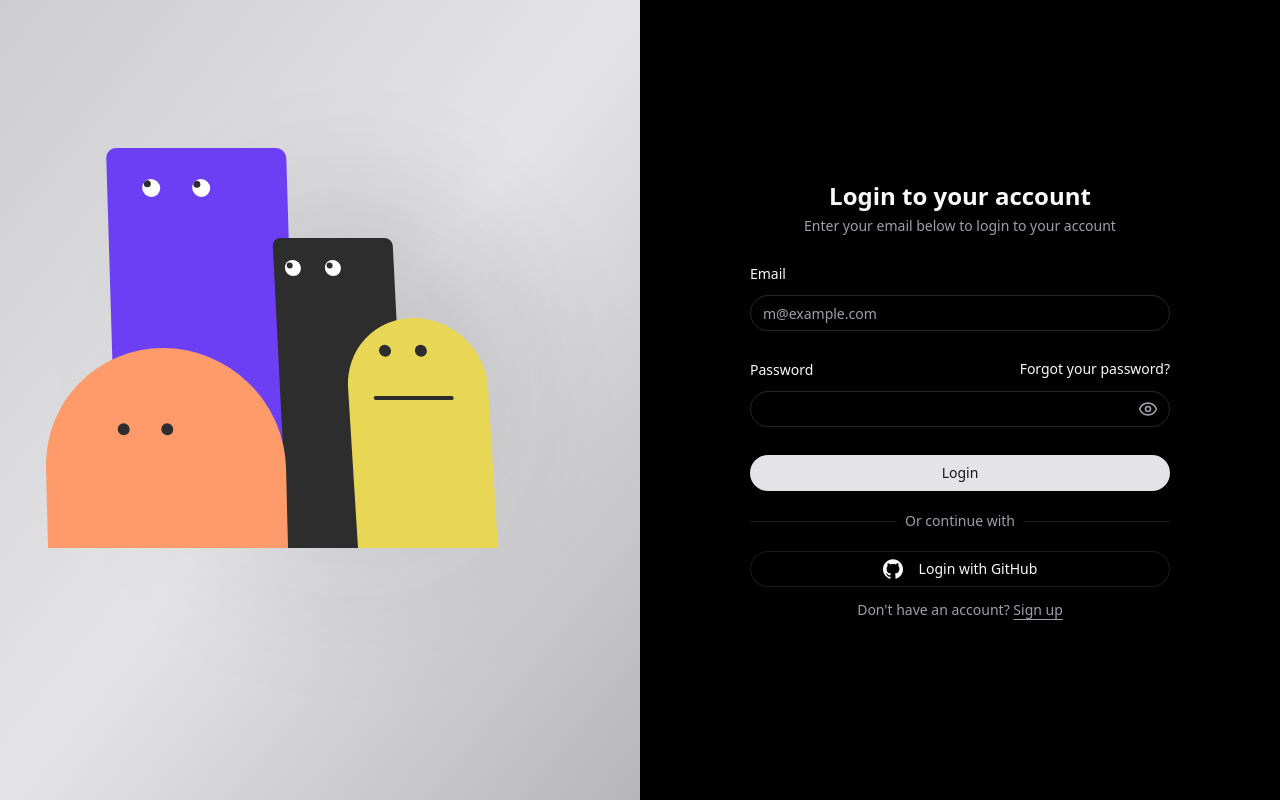
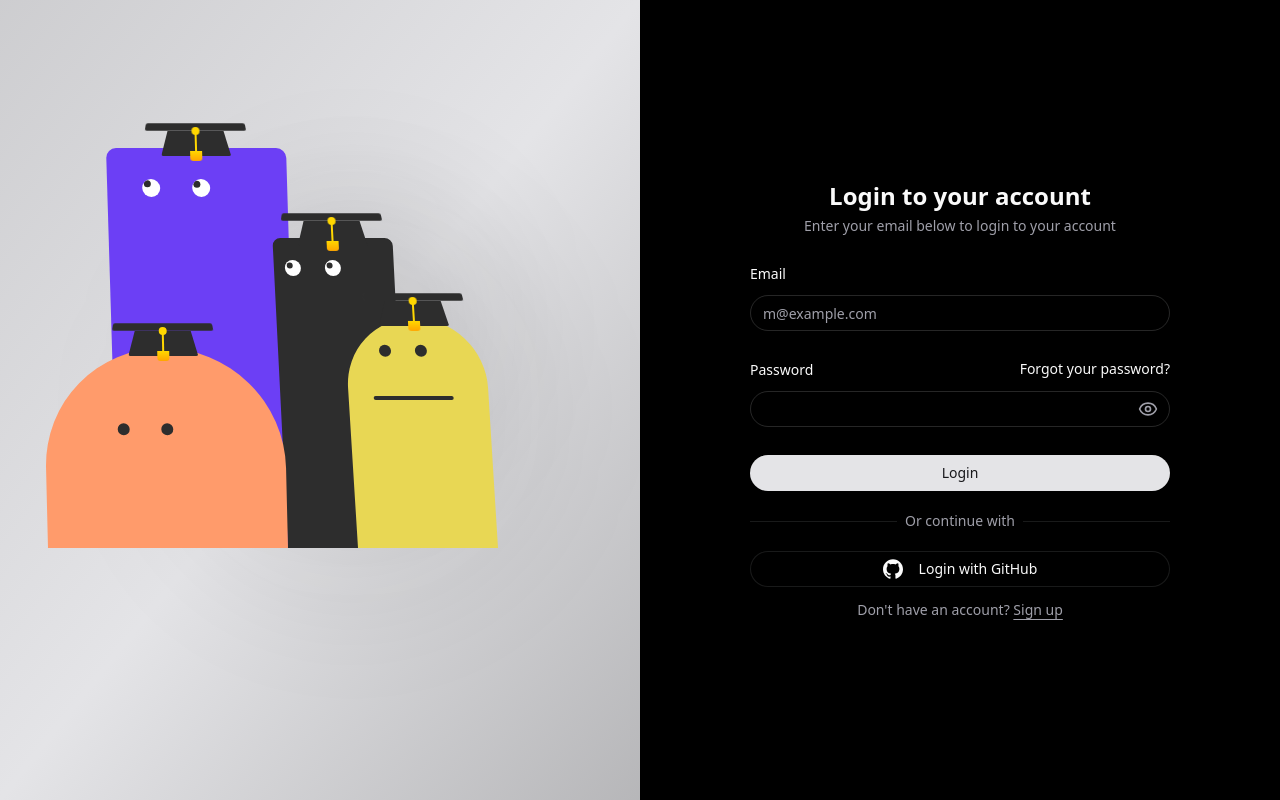
Before and after one commit to FadyEmad01/test-lilly-project, a Next.js app: page /login in a window 1280 px wide. Built offline with nearby package versions, Linux system fonts and the light colour scheme.

Commit message:
add cap to the login characters

```diff
--- a/components/auth/login-form.tsx
+++ b/components/auth/login-form.tsx
@@ -172,6 +172,99 @@ const EyeBall = ({
           }}
         />
       )}
+    </div>
+  );
+};
+
+// Graduation Cap Component
+const GraduationCap = ({ color = "#2D2D2D" }: { color?: string }) => {
+  return (
+    <div
+      className="absolute"
+      style={{
+        left: '50%',
+        top: '-25px',
+        transform: 'translateX(-50%)',
+        zIndex: 10,
+      }}
+    >
+      {/* Mortarboard (flat square top) */}
+      <div
+        style={{
+          width: '100px',
+          height: '8px',
+          backgroundColor: color,
+          position: 'absolute',
+          left: '50%',
+          transform: 'translateX(-50%) perspective(100px) rotateX(20deg)',
+          borderRadius: '2px',
+        }}
+      />
+
+      {/* Cap base (the part that sits on head) */}
+      <div
+        style={{
+          width: '70px',
+          height: '25px',
+          backgroundColor: color,
+          position: 'absolute',
+          left: '50%',
+          top: '8px',
+          transform: 'translateX(-50%)',
+          borderRadius: '4px 4px 2px 2px',
+          clipPath: 'polygon(10% 0%, 90% 0%, 100% 100%, 0% 100%)',
+        }}
+      />
+
+      {/* Tassel */}
+      <div
+        className="absolute"
+        style={{
+          left: '50%',
+          top: '4px',
+          transform: 'translateX(-50%)',
+        }}
+      >
+        {/* Tassel button */}
+        <div
+          style={{
+            width: '8px',
+            height: '8px',
+            backgroundColor: '#FFD700',
+            borderRadius: '50%',
+            position: 'absolute',
+            left: '50%',
+            transform: 'translateX(-50%)',
+          }}
+        />
+
+        {/* Tassel cord */}
+        <div
+          style={{
+            width: '2px',
+            height: '20px',
+            backgroundColor: '#FFD700',
+            position: 'absolute',
+            left: '50%',
+            top: '6px',
+            transform: 'translateX(-50%)',
+          }}
+        />
+
+        {/* Tassel fringe */}
+        <div
+          style={{
+            width: '12px',
+            height: '10px',
+            background: 'linear-gradient(to bottom, #FFD700, #FFA500)',
+            position: 'absolute',
+            left: '50%',
+            top: '24px',
+            transform: 'translateX(-50%)',
+            borderRadius: '0 0 3px 3px',
+          }}
+        />
+      </div>
     </div>
   );
 };
@@ -506,7 +599,7 @@ function LoginPage() {
           {/* Cartoon Characters */}
           <div className="relative" style={{ width: '550px', height: '400px' }}>
 
-            {/* Purple tall rectangle character - Back layer */}
+            {/* Purple tall rectangle character with graduation cap - Back layer */}
             <div
               ref={purpleRef}
               className="absolute bottom-0 transition-all duration-700 ease-in-out"
@@ -525,6 +618,9 @@ function LoginPage() {
                 transformOrigin: 'bottom center',
               }}
             >
+              {/* Graduation Cap */}
+              <GraduationCap color="#2D2D2D" />
+
               {/* Eyes */}
               <div
                 className="absolute flex gap-8 transition-all duration-700 ease-in-out"
@@ -577,6 +673,10 @@ function LoginPage() {
                 transformOrigin: 'bottom center',
               }}
             >
+
+              {/* Graduation Cap */}
+              <GraduationCap color="#2D2D2D" />
+
               {/* Eyes */}
               <div
                 className="absolute flex gap-6 transition-all duration-700 ease-in-out"
@@ -623,6 +723,10 @@ function LoginPage() {
                 transformOrigin: 'bottom center',
               }}
             >
+
+              {/* Graduation Cap */}
+              <GraduationCap color="#2D2D2D" />
+
               {/* Eyes - just pupils, no white */}
               <div
                 className="absolute flex gap-8 transition-all duration-200 ease-out"
@@ -663,6 +767,10 @@ function LoginPage() {
                 transformOrigin: 'bottom center',
               }}
             >
+
+              {/* Graduation Cap */}
+              <GraduationCap color="#2D2D2D" />
+
               {/* Eyes - just pupils, no white */}
               <div
                 className="absolute flex gap-6 transition-all duration-200 ease-out"
```
